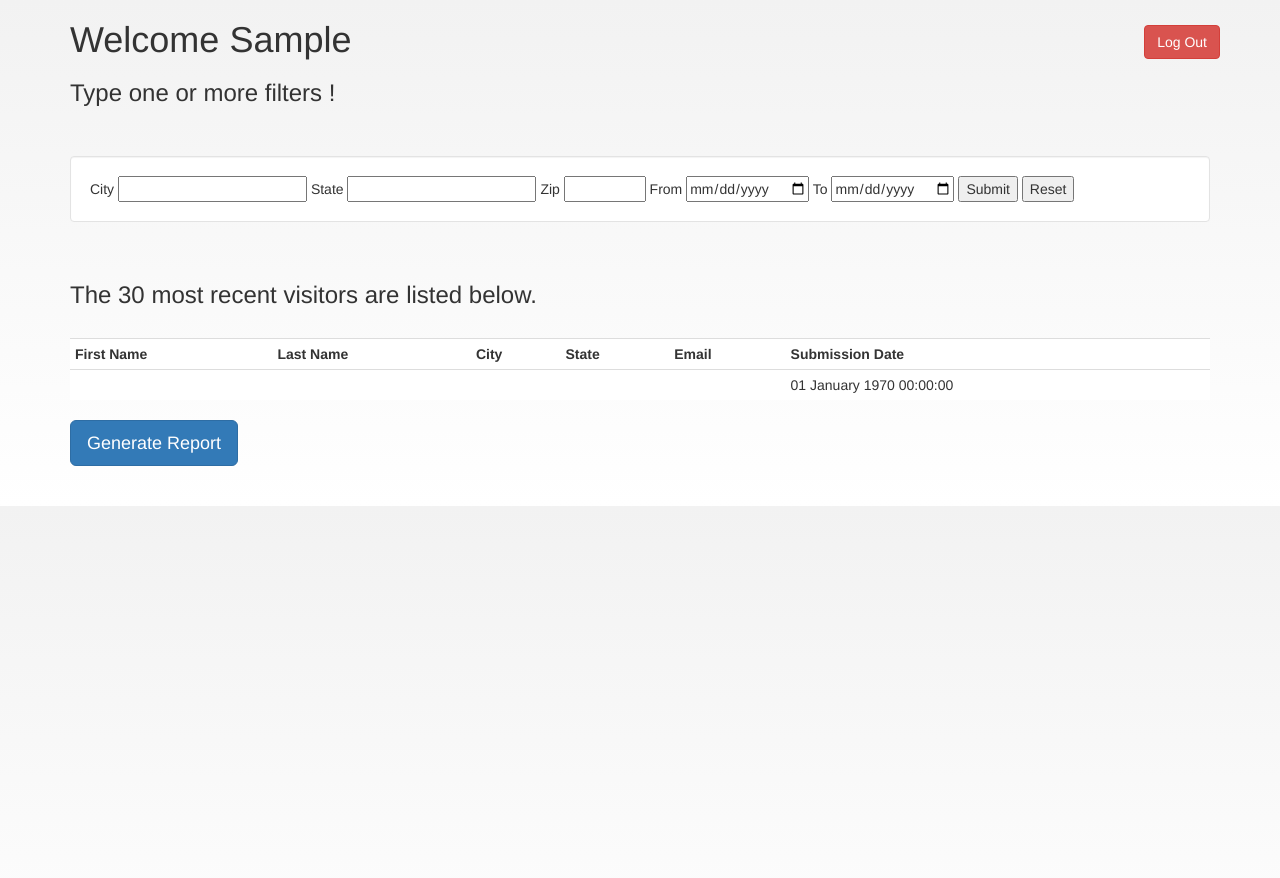
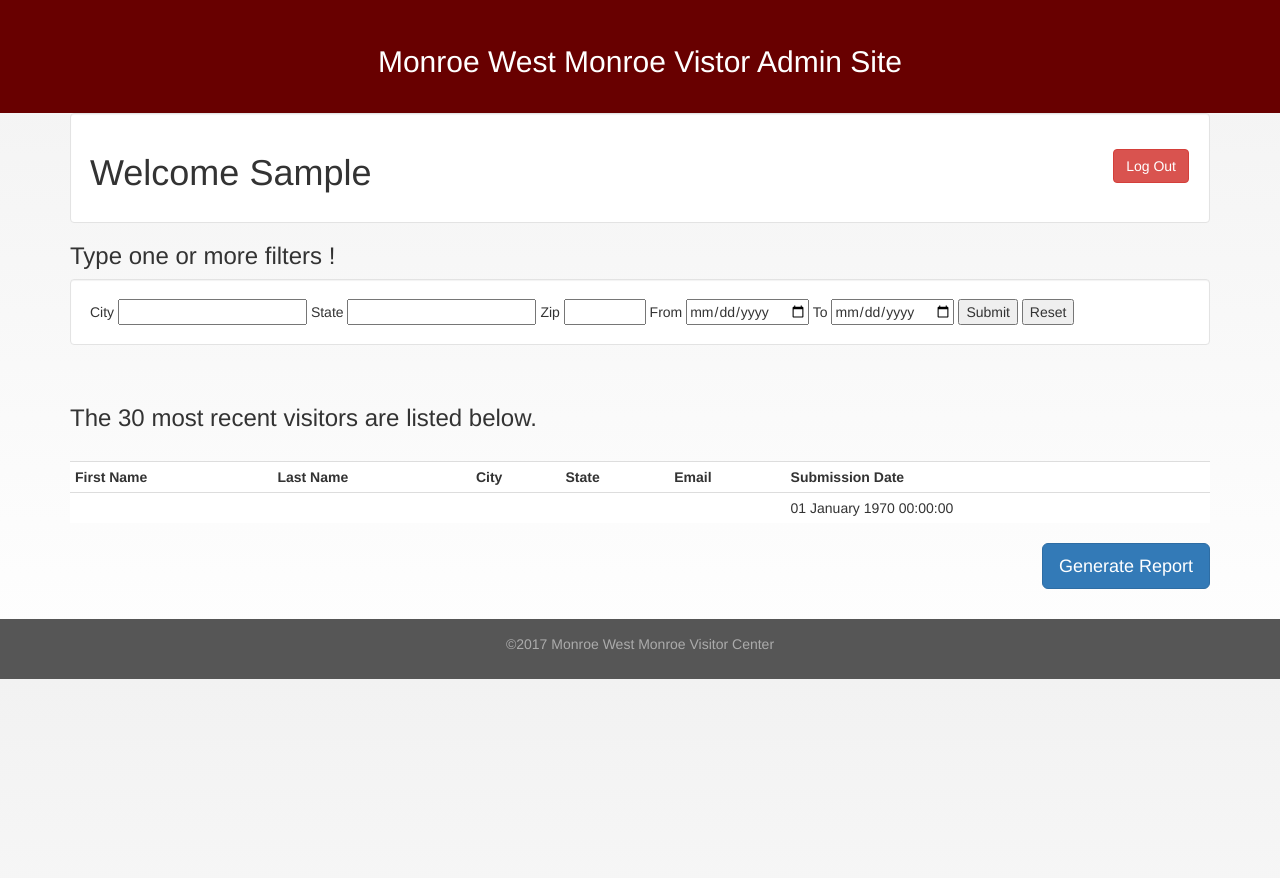
Before and after one commit to roshankoirala05/g2-poc, a PHP site: page /admin.php in a window 1280 px wide. Shown: the top 878 px of the page. Before the commit the page ends 466 px from the top, so only its background shows below. Run offline with PHP 8.4, Linux system fonts and the light colour scheme; the visitor is signed in with stand-in values (Sample User, id 1); tables that the repository leaves empty or names only in its code hold one stand-in row (values such as "Sample post"); data that the repository does not hold is empty; some libraries are stand-ins or nearby versions.

Commit message:
admin header and footer

```diff
--- a/admin.php
+++ b/admin.php
@@ -38,13 +38,25 @@ include('session.php');
       </script>
 </head>
 <body>
+    <div class = "header">
+        <aside class="bg-dark">
+        <div class="container text-center">
+            <div class="call-to-action">
+                <h2>Monroe West Monroe Vistor Admin Site</h2>
+
+                 </div>
+        </div>
+    </aside>
+
+    </div>
  <div class="container">
+ <div class="well">
         <h1>Welcome <?php  echo $login_session;?></h1>
 
-        <a href = "logout.php"><button id = logoutBtn class="btn btn-danger btn-md">Log Out</button></a>
+        <a id = "logout" href = "logout.php"><button id = logoutBtn class="btn btn-danger btn-md">Log Out</button></a>
+        </div>
+        <h3>Type one or more filters !</h3>
 
-        <h3>Type one or more filters !</h3>
-        <br> <br>
         <div class = "well">
             <form method ="post" action = "admin.php">
                  City <input type="text" name="city" value="<?php echo $_POST["city"];?>"/>
@@ -345,8 +357,13 @@ else{
 
 
 
-<a href = "Report.php"><button class="btn btn-primary btn-lg">Generate Report</button></a>
-  <br><br> <br>
+<a style="float:right; margin-bottom:30px" href = "Report.php"><button class="btn btn-primary btn-lg">Generate Report</button></a>
+
+    </div>
+
+    <div class="foot">
+        <p>&copy;2017 Monroe West Monroe Visitor Center</p>
+
     </div>
 </body>
 </html>
--- a/css/admin.css
+++ b/css/admin.css
@@ -32,17 +32,43 @@
   background-color: white;
   border: 1px solid gray;
 }
-#logoutBtn{
-   position:absolute;
-   right:60px;
-   top:25px;
-}
+
 
 .well{
   background-color: white;
+  position: relative;
+}
 
+#logout{
+  position: absolute;
+  top:35px;
+  right:20px;
 }
+
 
 table{
   background-color: white;
 }
+
+.bg-dark{
+      background-color:#680000;
+      color: #fff;
+      padding:25px;
+}
+
+#logo{
+  max-height: 40%;
+  max-width:40%;
+}
+
+.foot{
+  background-color:#565656;
+      color:#fff;
+
+      padding:15px;
+      text-align: center;
+
+}
+.foot>p{
+  opacity:.5;
+}
--- a/css/mapAndForm.css
+++ b/css/mapAndForm.css
@@ -205,4 +205,5 @@ input[type=radio] {
     -o-transform: scale(2);
     /* Opera */
     padding: 10px;
+    margin:10px;
 }
--- a/mapAndForm.php
+++ b/mapAndForm.php
@@ -555,7 +555,7 @@
                                 </select>
                <input name="countryName" id="countryName" class="form-control" type="text">
          </div>
-         <a href="#nameAndEmail" id='linkToNameAndEmail' class="btn btn-primary btn-lg">Next</a>
+         <a style = "float:right" href="#nameAndEmail" id='linkToNameAndEmail' class="btn btn-primary btn-lg">Next</a>
        </div>
 
        <div class="question eachSection" id='nameAndEmail' style="display:none">
@@ -595,7 +595,7 @@
            </div>
 
             <div id="submitbutton">
-           <button type="submit" id ="finalsubmit" class="btn btn-success btn-lg" name="finalsubmit"  value="clicke">Submit</button>
+           <button style = "float:right" type="submit" id ="finalsubmit" class="btn btn-success btn-lg" name="finalsubmit"  value="clicke">Submit</button>
            </div>
         </div>
     </form>
--- a/thankyou.php
+++ b/thankyou.php
@@ -2,7 +2,7 @@
 <?php
 
 include 'DatabaseConnection.php';
-header( "refresh:7;url=index.html" );
+header( "refresh:5;url=index.html" );
 if (isset($_POST["finalsubmit"]) && !empty($_POST["finalsubmit"])) {
 $firstname= ucwords(strtolower($_POST["firstName"]));
 $lastname= ucwords(strtolower($_POST["lastName"]));
```
